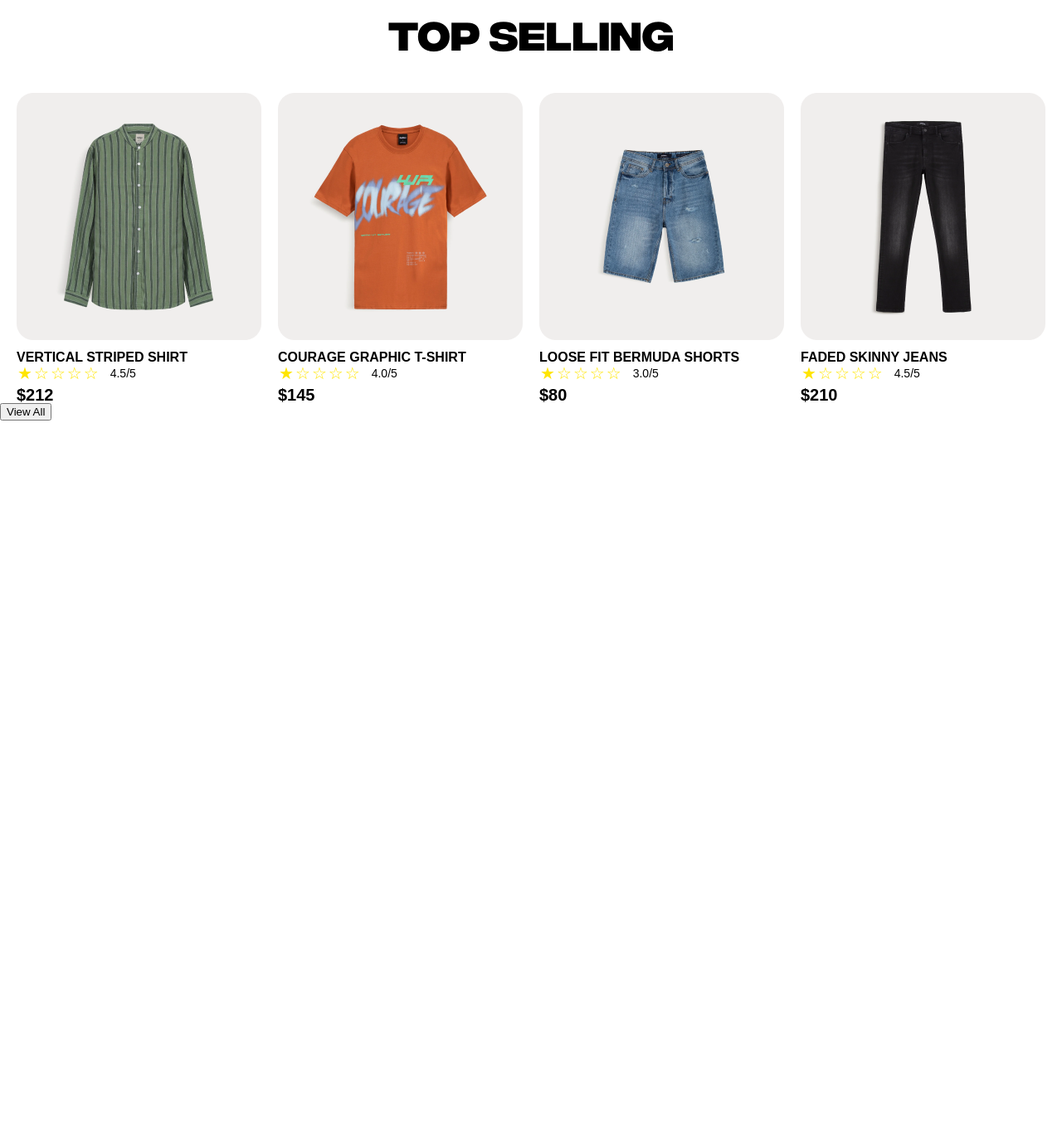
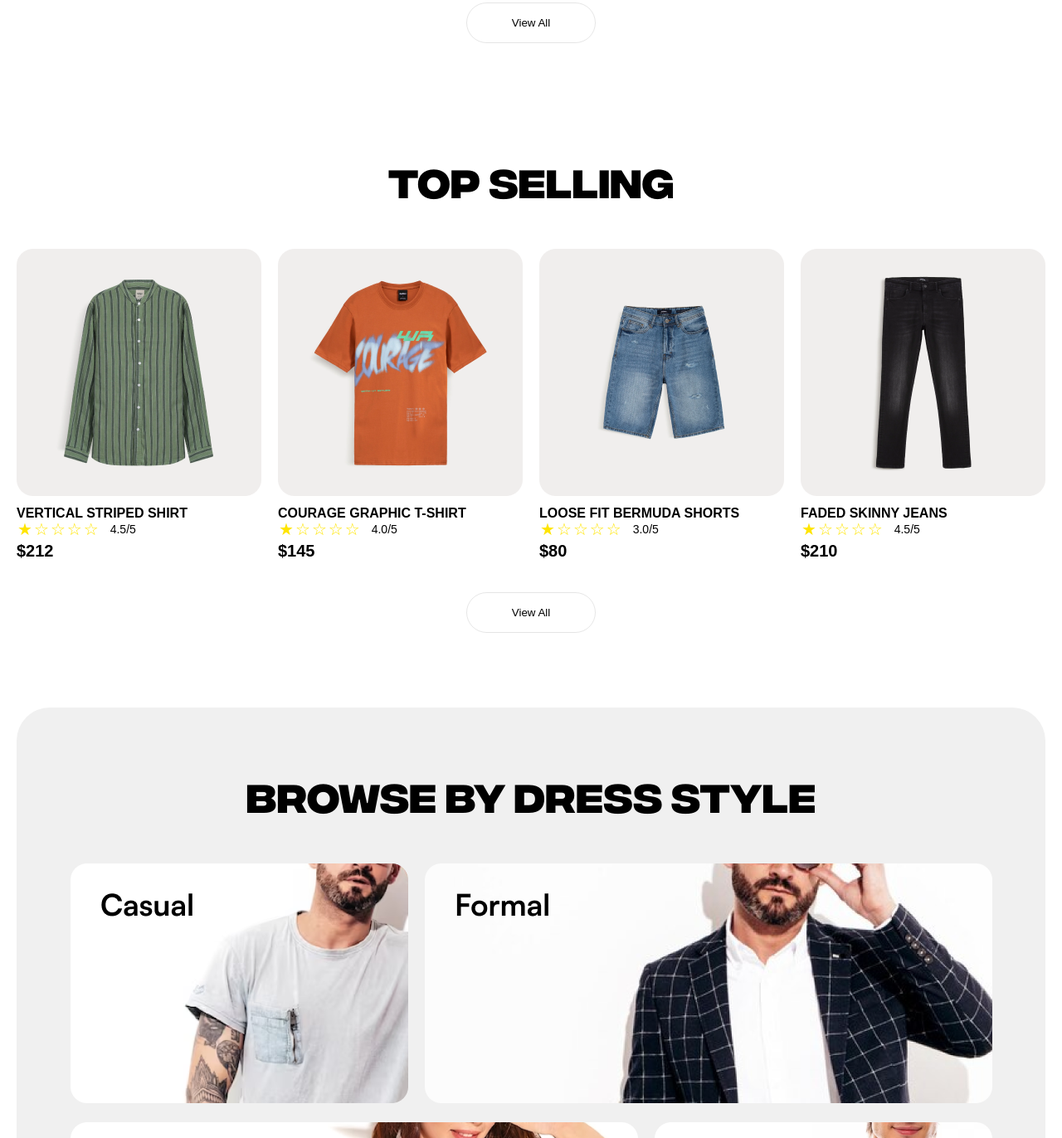
Before and after one commit to claracjz/shop.co, a plain HTML site: page index.html in a window 1280 px wide. Shown: the part 1428-2800 px from the top of the page at 83% size. Before the commit the page ends 1935 px from the top, so only its background shows below. Drawn offline with nearby package versions, Linux system fonts and the light colour scheme; a web font is replaced by a local one.

Commit message:
browse by style add

```diff
--- /dev/null
+++ b/css/components/browse-categories.css
@@ -0,0 +1,34 @@
+.browse-categories {
+    width: 100%;
+    max-width: 1200px;
+    margin: 10px auto;
+    padding: 20px;
+    background-color: #F0F0F0;
+    border-radius: 40px;
+}
+
+h2 {
+    text-align: center;
+    font-family: 'Integral CF', sans-serif;
+    font-size: 48px;
+    margin: 60px 0;
+}
+
+.styles-grid {
+    display: flex;
+    justify-content: center;
+    flex-wrap: wrap;
+    gap: 20px;
+}
+
+.style-item {
+    transition: transform 0.3s ease;
+}
+
+.style-item img {
+    transition: transform 0.3s ease;
+}
+
+.style-item:hover img {
+    transform: scale(1.1);
+}
--- a/css/components/products.css
+++ b/css/components/products.css
@@ -9,7 +9,6 @@
     font-size: 48px;
     display: flex;
     justify-content: center;
-    padding: 50px;
 }
 
 .products .products-grid .product-item p {
@@ -59,3 +58,24 @@
     font-size: 20px;
     padding-top: 5px;
 }
+
+.products .show-items-container {
+    display: flex;
+    justify-content: center;
+    padding: 40px 0 80px 0;
+}
+
+.products .show-items-container .show-items {
+    padding: 16px 54px;
+    background-color: transparent;
+    border: 1px solid #0000001A;
+    border-radius: 62px;
+    transition: background-color 0.3s ease;
+    font-family: 'Satoshi', sans-serif;
+    font-weight: 500;
+}
+
+.products .show-items-container .show-items a {
+    text-decoration: none;
+   color: #000000;
+}
--- a/css/extends.css
+++ b/css/extends.css
@@ -3,4 +3,5 @@
 @import './components/navbar.css';
 @import './components/promo-banner.css';
 @import './components/banner.css';
-@import './components/products.css'
+@import './components/products.css';
+@import './components/browse-categories.css'
--- a/index.html
+++ b/index.html
@@ -147,7 +147,9 @@
             <div class="price">$130</div>
         </div>
     </div>
-    <button class="show-items">View All</button>
+    <div class="show-items-container">
+    <button class="show-items"><a href="/">View All</a></button>
+    </div>
 </section>
 
 <section class="products">
@@ -214,8 +216,40 @@
             <div class="price">$210</div>
         </div>
      </div>
-     <button class="show-items">View All</button>
+     <div class="show-items-container">
+        <button class="show-items"><a href="/">View All</a></button>
+        </div>
 </section>
+
+<section class="browse-container">
+    <div class="browse-categories">
+        <h2>BROWSE BY dress STYLE</h2>
+        <div class="styles-grid">
+            <div class="style-item">
+                <a href="/">
+                <img src="assets/img/casual-img.png" alt="casual style">
+            </a>
+            </div>
+            <div class="style-item">
+                <a href="/">
+                <img src="assets/img/formal-img.png" alt="formal style">
+            </a>
+            </div>
+            <div class="style-item">
+                <a href="/">
+                <img src="assets/img/party-img.png" alt="party style">
+               </a>
+            </div>
+            <div class="style-item">
+                <a href="/">
+                <img src="assets/img/gym-img.png" alt="gym style">
+                </a>
+            </div>
+        </div>
+    </div>
+</section>
+
+
 
 
 <script src="scripts/index.js"></script>
```
Also changed, not shown: assets/img/casual-img.png (added), assets/img/formal-img.png (added), assets/img/gym-img.png (added), assets/img/party-img.png (added).
